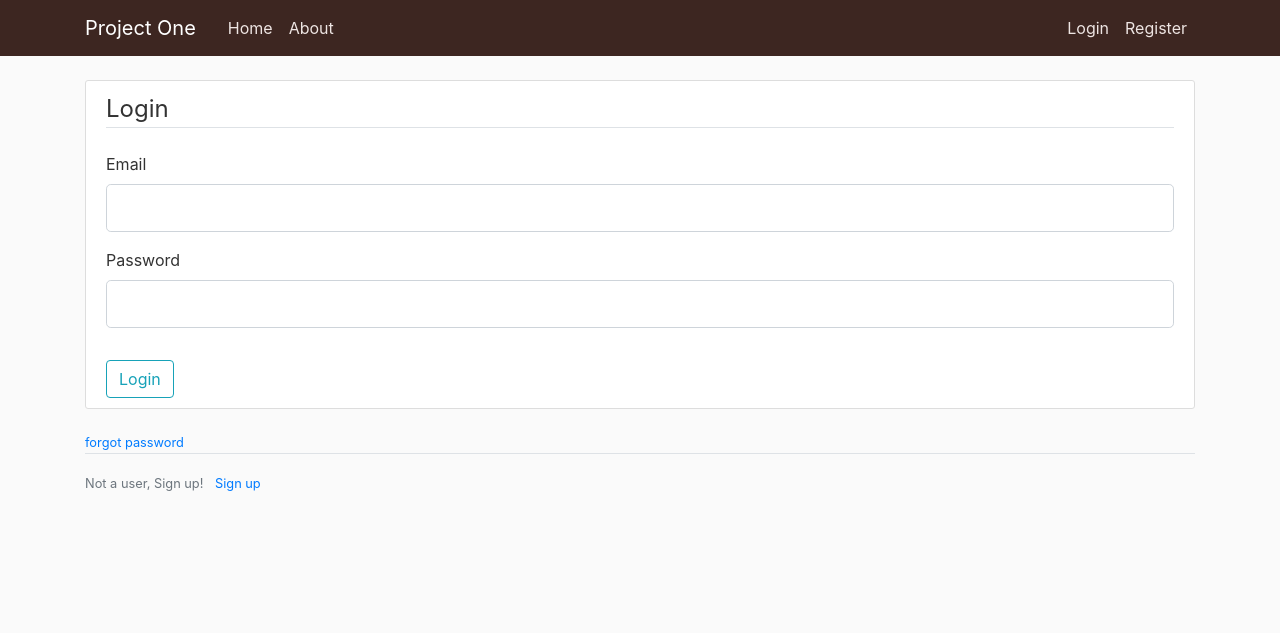
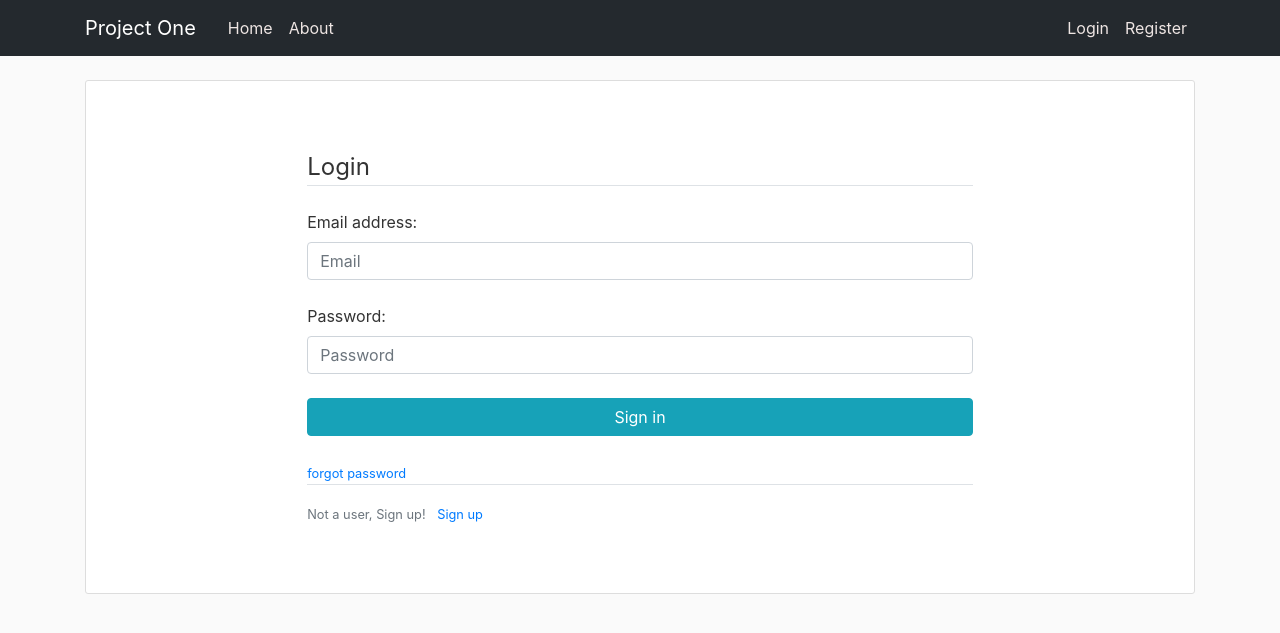
Before and after one commit to Rohit-1997/Wp-Project-1, a Flask app: page /login in a window 1280 px wide. Shown: the top 633 px of the page. Run offline with Flask 2, Linux system fonts and the light colour scheme; some libraries are stand-ins or nearby versions.

Commit message:
Finals updates done

```diff
--- a/project-one/application.py
+++ b/project-one/application.py
@@ -1,11 +1,8 @@
 # importing the modules
 import os
-from flask import Flask, render_template, redirect, url_for, flash, session
+from flask import Flask, render_template, redirect, url_for, flash, session, request
 from flask_sqlalchemy import SQLAlchemy
-
-from forms import RegistrationForm, LoginForm
 from models import *
-from database_helper import DB_Helper
 
 # creating an instance of Flask
 app = Flask(__name__)
@@ -28,34 +25,43 @@ def home():
 
 @app.route("/register", methods=['GET','POST'])
 def register():
-    reg_form = RegistrationForm()
-    # if the user is valid he will be redirected to the login page
-    if reg_form.validate_on_submit():
-        # adding the data to the Database
+    if request.method == "POST":
+        user_name = request.form.get('reg-username')
+        email = request.form.get('reg-mail')
+        password = request.form.get('reg-password')
+
+        # adding the details to the database
         try:
-            db_helper = DB_Helper(db,User)
-            db_helper.add_record(reg_form)
-            flash(f'Created account for {reg_form.username.data}', 'success')
-        except:
+            user = User(username=user_name, email=email, password=password)
+            db.session.add(user)
+            db.session.commit()
+            flash(f'Created account for {user.username}', 'success')
+            return redirect(url_for('login'))
+        except Exception as e:
+            print(str(e))
             flash(f'Not able to create the account at the moment, please try later', 'danger')
-        return redirect(url_for('home'))
-    return render_template('registration.html', title='Register', reg_form=reg_form)
+            return redirect(url_for('register'))
+    return render_template('test_registration.html', title="Register")
 
 
 # the login route
 @app.route("/login", methods=['GET','POST'])
 def login():
-    login_form = LoginForm()
-    if login_form.validate_on_submit():
-        # validating the database
-        user = User.query.filter_by(email=login_form.email.data).first()
-        if user and user.password == login_form.password.data:
+    if request.method == "POST":
+        email = request.form.get("mail")
+        password = request.form.get("password")
+        print(password)
+        # get the creds from the database
+        user = User.query.filter_by(email=email).first()
+        print(user.password)
+        if user and user.password == password:
             # setting up the session varaible
             session["USERNAME"] = user.username
+            flash('login succecssful', 'success')
             return redirect(url_for('profile'))
         else:
             flash('login not succecssful', 'danger')
-    return render_template('login.html', title='Login', login_form=login_form)
+    return render_template('test_login.html', title='Login')
 
 
 # the profile route
@@ -65,7 +71,6 @@ def profile():
     if session.get("USERNAME") is not None:
         user_name = session.get("USERNAME")
         user = User.query.filter_by(username=user_name).first()
-        flash('Login successful', 'success')
         print(user.username)
         return render_template("profile.html", title="Profile Page", user=user)
     else:
@@ -88,8 +93,7 @@ def admin():
     """
     Query the registration data and display to the end user
     """
-    db_helper = DB_Helper(db,User)
-    data = db_helper.query_records()
+    data = User.query.all()
     for ele in data:
         print(ele.username)
     return render_template('admin.html', data=data)
--- a/project-one/static/main.css
+++ b/project-one/static/main.css
@@ -9,7 +9,7 @@ h1, h2, h3, h4, h5, h6 {
 }
 
 .bg-steel {
-  background-color: #3D2621;
+  background-color: #24292e;
 }
 
 .site-header .navbar-nav .nav-link {
@@ -26,8 +26,25 @@ h1, h2, h3, h4, h5, h6 {
 
 .content-section {
   background: #ffffff;
-  padding: 10px 20px;
+  padding: 40px 20px;
   border: 1px solid #dddddd;
   border-radius: 3px;
   margin-bottom: 20px;
 }
+
+.content-section .form-group {
+  padding-top: 3px;
+}
+
+.login-section {
+  background: #ffffff;
+  padding: 20px 10px;
+  border: 1px solid #dddddd;
+  border-radius: 3px;
+  margin-bottom: 20px;
+}
+
+.login-section .login-form {
+  margin-left: 15%;
+  margin-right: 15%;
+}
--- a/project-one/templates/layout.html
+++ b/project-one/templates/layout.html
@@ -18,7 +18,7 @@
   <body>
     <!-- The header section that has the navigation bar -->
     <header class="site-header">
-      <nav class="navbar navbar-expand-md navbar-dark bg-steel fixed-top">
+      <nav class="navbar navbar-expand-md bg-steel navbar-dark fixed-top">
         <div class="container">
           <a class="navbar-brand mr-4" href="/">Project One</a>
           <button class="navbar-toggler" type="button" data-toggle="collapse" data-target="#navbarToggle" aria-controls="navbarToggle" aria-expanded="false" aria-label="Toggle navigation">
--- /dev/null
+++ b/project-one/templates/test_login.html
@@ -0,0 +1,39 @@
+{% extends "layout.html" %}
+
+{% block content %}
+    <div class="container login-section">
+
+      <form class="p-5 login-form" action="" method="Post">
+
+          <legend class="border-bottom mb-4">Login</legend>
+
+          <!-- Email -->
+          <div class="form-group">
+            <label for="email">Email address:</label>
+            <input type="email" id="email-input" class="form-control mb-4" placeholder="Email" name="mail">
+          </div>
+
+          <!-- Password -->
+          <div class="form-group">
+            <label for="password">Password:</label>
+            <input type="password" id="password-input" class="form-control mb-4" placeholder="Password" name="password">
+          </div>
+
+          <!-- Sign in button -->
+          <div class="form-group">
+            <button class="btn btn-info btn-block my-4" type="submit">Sign in</button>
+          </div>
+          <small class="text-muted">
+            <a href="#">forgot password</a>
+          </small>
+          <div class="border-top pt-3">
+            <small class="text-muted">
+              Not a user, Sign up! <a class="ml-2" href="{{ url_for('register') }}">Sign up</a>
+            </small>
+          </div>
+      </form>
+
+
+    </div>
+
+{% endblock %}
```
Also changed, not shown: project-one/templates/test_registration.html (added, +44 -0 lines).
